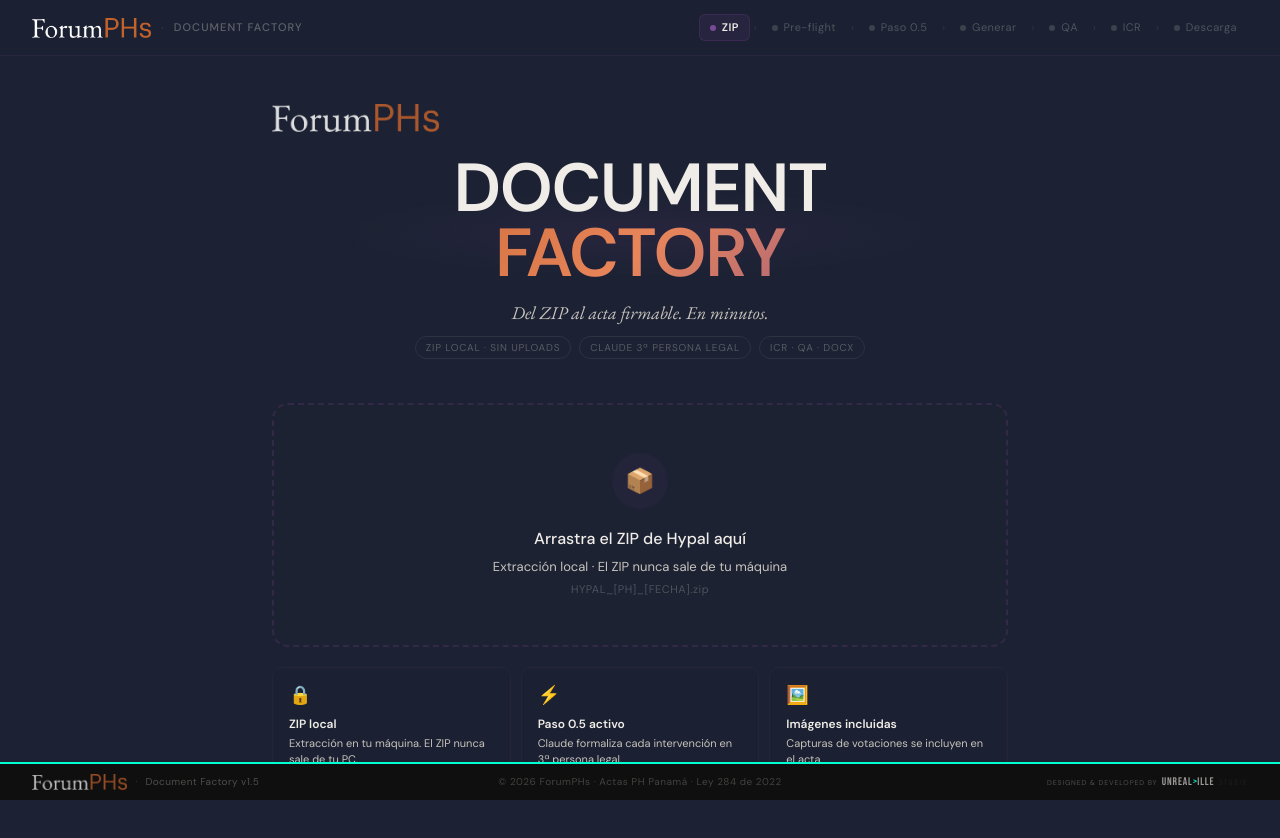
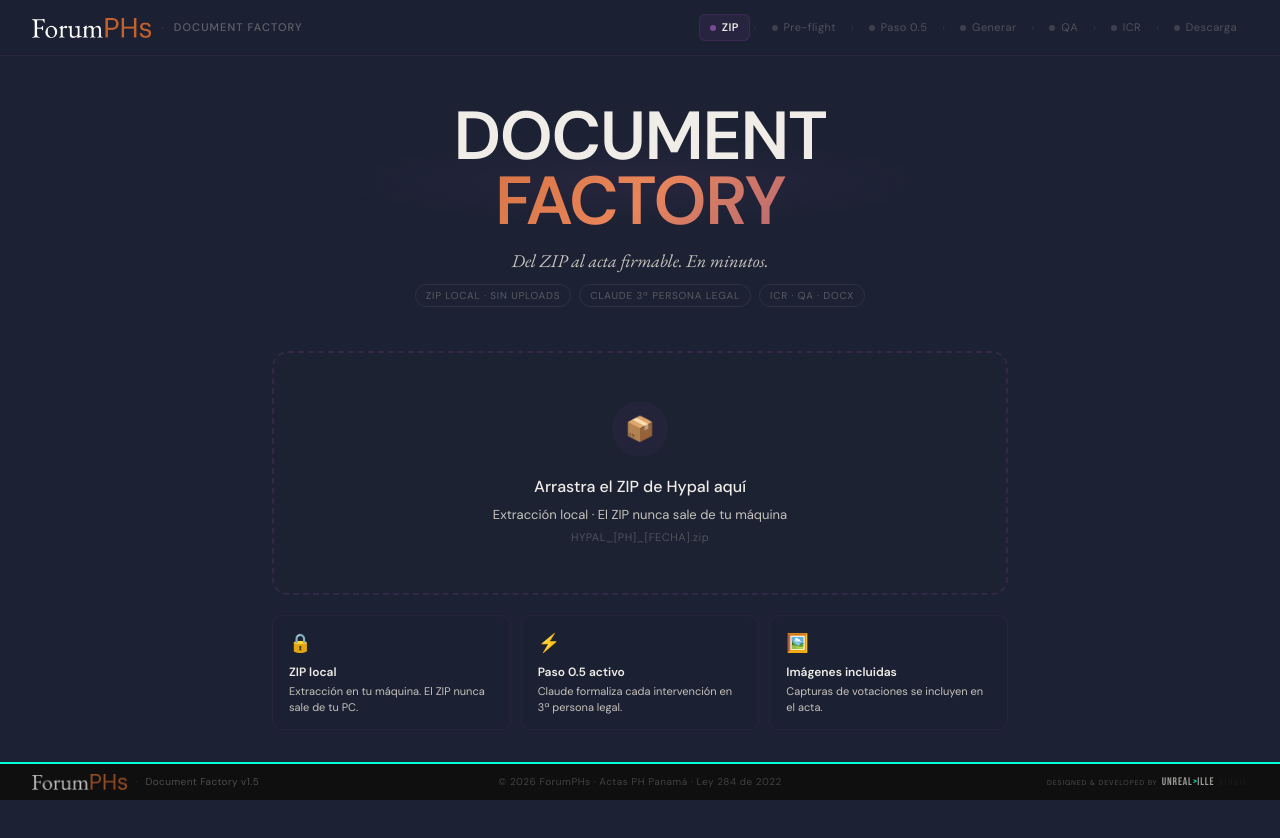
Before and after one commit to unrealvillestudio-hub/forumphs-document-factory, a Next.js app: page / in a window 1280 px wide. Shown: the top 838 px of the page. Built offline with nearby package versions, Linux system fonts and the light colour scheme; no server answers.

Commit message:
make-up fix

```diff
--- a/components/UploadZone.tsx
+++ b/components/UploadZone.tsx
@@ -85,10 +85,7 @@
 
       {/* ── Product header ─────────────────────────────────────────────── */}
       <div style={{ marginBottom: 44, textAlign: 'center' }}>
-        <div style={{ marginBottom: 24 }}>
-          {/* eslint-disable-next-line @next/next/no-img-element */}
-          <img src="/FPHS_logo-wt.png" alt="ForumPHs" style={{ height: 28, width: 'auto', opacity: 0.85, marginBottom: 16 }} />
-        </div>
+
         <div style={{ position: 'relative', marginBottom: 14 }}>
           <div style={{ position: 'absolute', inset: 0, background: 'radial-gradient(ellipse 60% 50% at 50% 60%, rgba(92,52,114,0.18) 0%, transparent 70%)', pointerEvents: 'none' }} />
           <div style={{ position: 'relative' }}>
```
